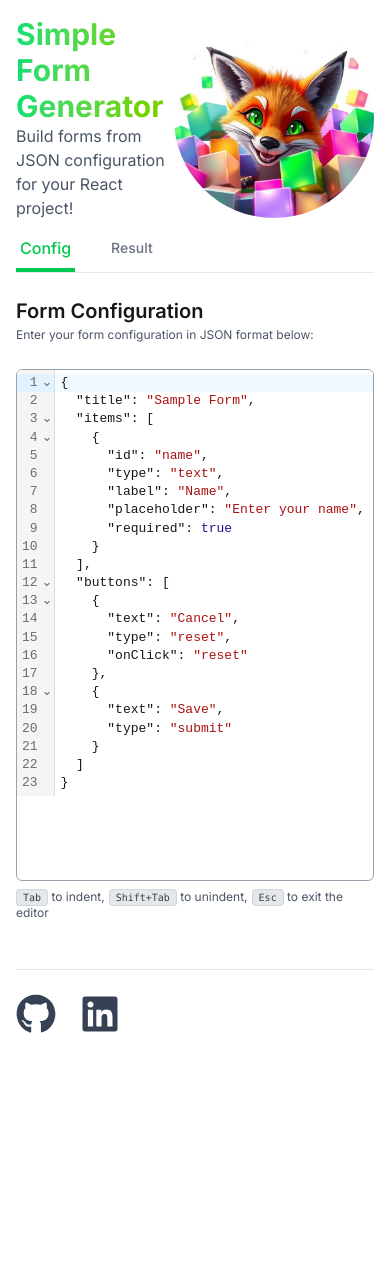
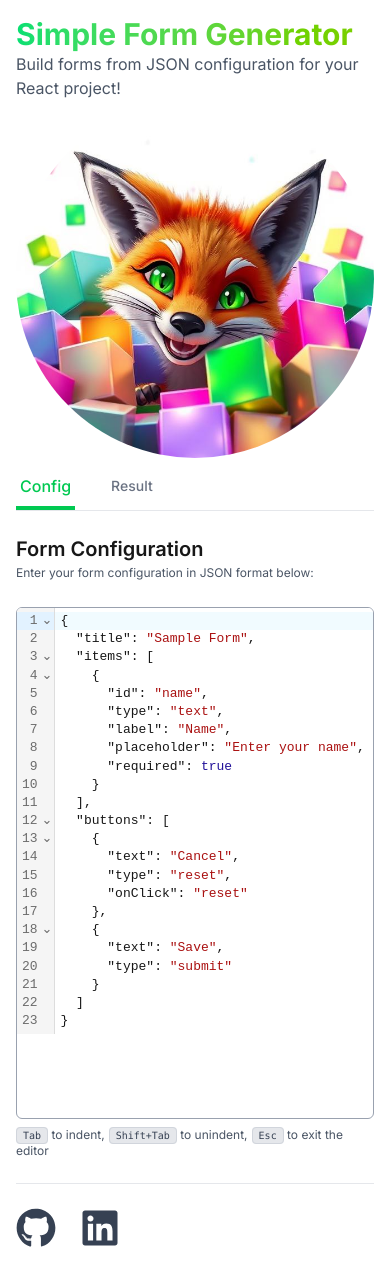
Before and after one commit to hstastna/simple-form-generator, a Next.js app: page / in a window 390 px wide. Shown: the top 1286 px of the page. Before the commit the page ends 1098 px from the top, so only its background shows below. Built offline with nearby package versions, Linux system fonts and the light colour scheme.

Commit message:
fix: make the header image full width below the sm breakpoint
Wrap the header and size the image from CSS using the file's real 640px dimensions,
with a matching sizes attribute. Replace bg-gradient-to-r with bg-linear-to-r,
reduce the footer top margin.

```diff
--- a/src/app/layout.tsx
+++ b/src/app/layout.tsx
@@ -27,9 +27,9 @@ const RootLayout: FC<RootLayoutProps> = ({ children }) => {
     <html lang="en">
       <body className={inter.className}>
         <div className="container mx-auto p-4 pb-16 max-w-3xl" tabIndex={-1}>
-          <header className="flex justify-between items-center">
+          <header className="flex flex-wrap justify-between items-center">
             <div>
-              <h1 className="text-3xl font-bold bg-gradient-to-r from-green-400 to-lime-500 bg-clip-text text-transparent">
+              <h1 className="text-3xl font-bold bg-linear-to-r from-green-400 to-lime-500 bg-clip-text text-transparent">
                 Simple Form Generator
               </h1>
               <p className="text-gray-600 dark:text-gray-400">
@@ -40,17 +40,17 @@ const RootLayout: FC<RootLayoutProps> = ({ children }) => {
             <Image
               src="/fox-image.png"
               alt="Fox mascot for the form generator"
-              className="rounded-full ml-2"
-              width={200}
-              height={200}
-              sizes="(max-width: 400px) 150px, 200px"
+              className="rounded-full basis-full w-full h-auto sm:basis-auto sm:ml-2 sm:w-50"
+              width={640}
+              height={640}
+              sizes="(max-width: 399px) 100vw, 200px"
               priority
             />
           </header>
 
           {children}
 
-          <footer className="mt-12 flex items-center gap-6 border-t border-gray-200 pt-6 text-gray-700 dark:border-gray-700 dark:text-gray-300">
+          <footer className="mt-6 flex items-center gap-6 border-t border-gray-200 pt-6 text-gray-700 dark:border-gray-700 dark:text-gray-300">
             <a
               href="https://github.com/hstastna/simple-form-generator"
               target="_blank"
```
